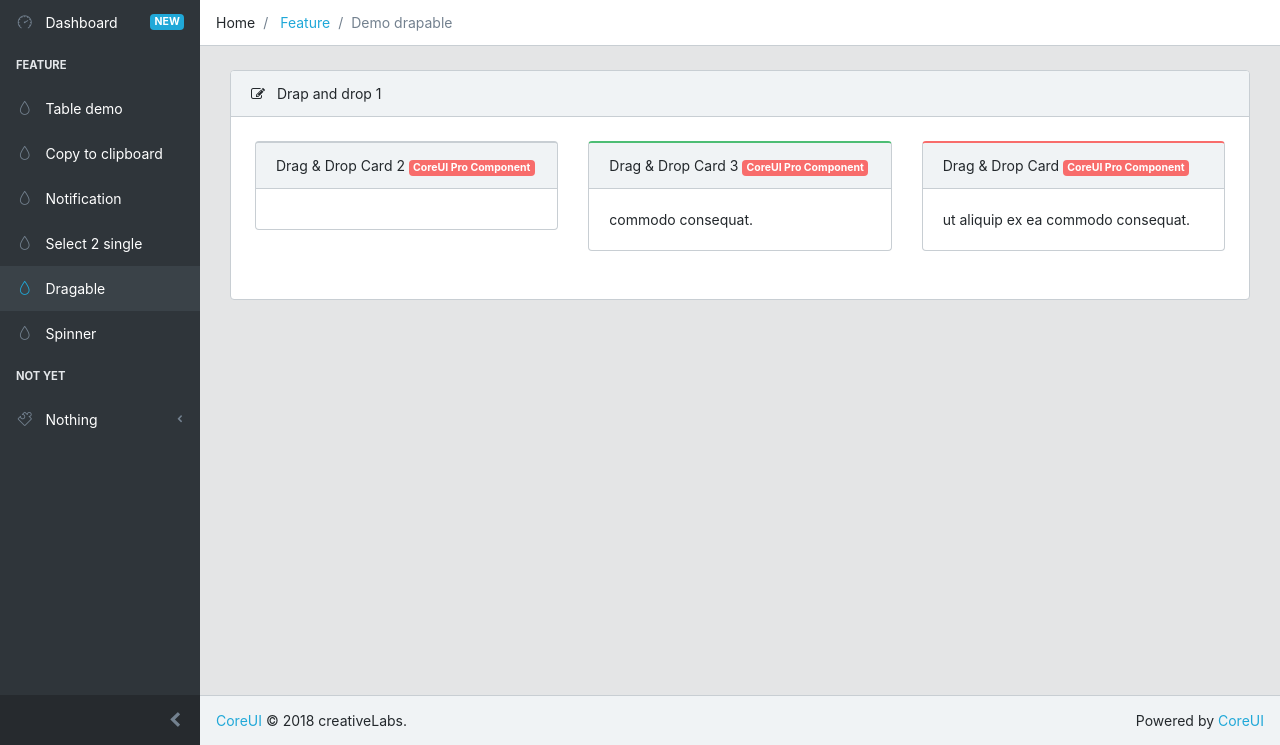
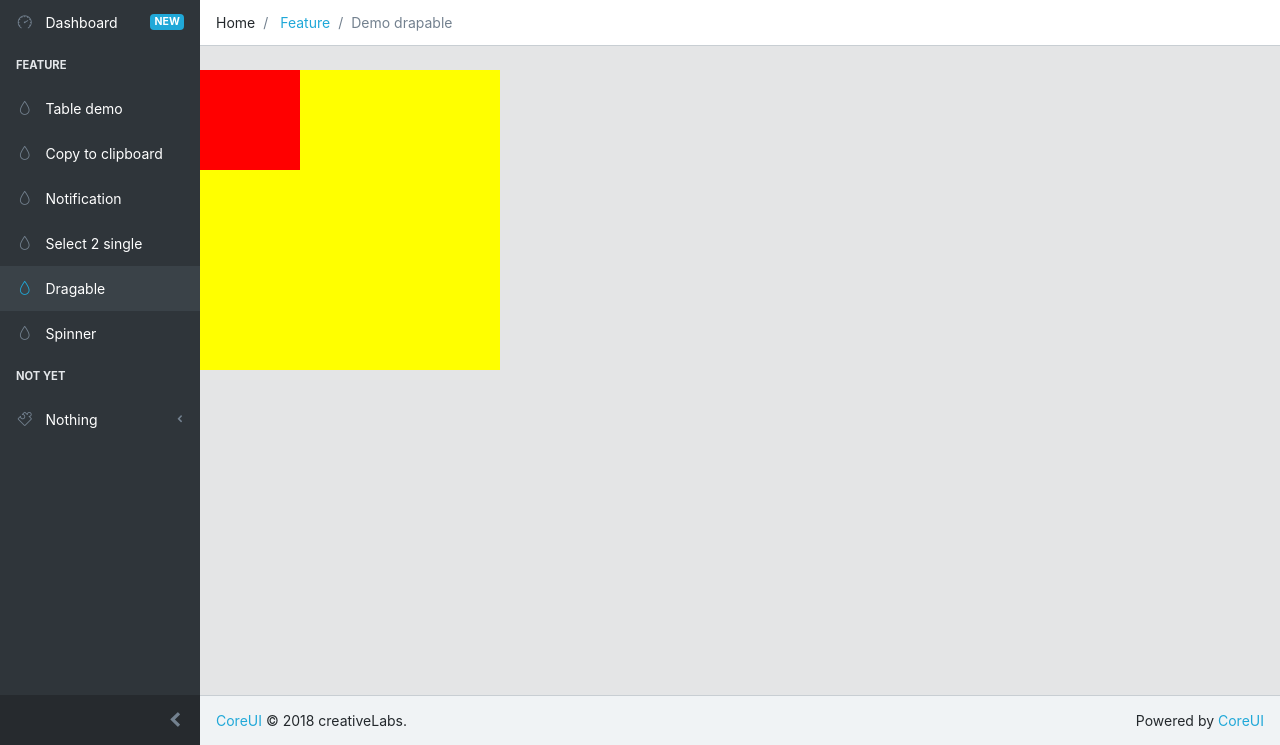
Before and after one commit to nguyenthingoctran/myTL, a Django app: page /home/dragable in a window 1280 px wide. Shown: the part 55-800 px from the top of the page. Run offline with Django 3.2, Linux system fonts and the light colour scheme; some libraries are stand-ins or nearby versions.

Commit message:
29/3/2019

```diff
--- a/templates/html/demoFrontent/dragable.html
+++ b/templates/html/demoFrontent/dragable.html
@@ -14,87 +14,26 @@
 
 {% block content %}
 
-    <div class="container-fluid">
-        <div class="animated fadeIn">
-        <div class="card card-wrapp-all">
-            <div class="card-header">
-                <i class="fa fa-edit"></i> Drap and drop 1
-            </div>
+<div class="PR_draggable" style="width: 300px; height: 300px; background: yellow">
+    <div class="mydraggable" style="width: 100px; height: 100px; background: red">
 
-            <div>
+    </div>
+</div>
 
-            </div class="card-body">
-                <div class="row p-4">
+<script>
+    $(".mydraggable").draggable({
+        //containment : "parent",
+        //scroll: true,
+        //revert : true,
+        //helper : "clone",
+        //axis : "x",
+        drag : function(){
+            $(this).css('background','green');
+        },
+        stop : function(){
+            $(this).css('background', 'purple');
+        }
+    });
+</script>
 
-
-                    <div class="col-md-4">
-                        <div class="row dragdrop" >
-                            <div class="col-md-12">
-                                <div class="card card-accent-secondary" id="ngoctran">
-                                    <div class="card-header drag">Drag & Drop Card 2
-                                        <a class="badge badge-danger" href="https://coreui.io/pro/">CoreUI Pro Component</a>
-                                    </div>
-                                    <div class="card-body"></div>
-                                </div>
-                            </div>
-                        </div>
-                    </div>
-
-                    <div class="col-md-4">
-                        <div class="row dragdrop">
-                            <div class="col-md-12">
-                                <div class="card card-accent-success">
-                                <div class="card-header drag">Drag & Drop Card 3
-                                    <a class="badge badge-danger" href="https://coreui.io/pro/">CoreUI Pro Component</a>
-                                </div>
-                                <div class="card-body">commodo consequat.</div>
-                                </div>
-                            </div>
-                        </div>
-                    </div>
-
-
-                    <div class="col-md-4">
-                        <div class="row dragdrop">
-                            <div class="col-md-12">
-                                <div class="card card-accent-danger">
-                                <div class="card-header drag">Drag & Drop Card
-                                    <a class="badge badge-danger" href="https://coreui.io/pro/">CoreUI Pro Component</a>
-                                </div>
-                                <div class="card-body"> ut aliquip ex ea commodo consequat.</div>
-                                </div>
-                            </div>
-                        </div>
-                    </div>
-                </div>
-            </div>
-
-        </div>
-        </div>
-    </div>
-
-<script type="text/javascript">
-    $(document).ready(function(){
-        var element = '[class*=col]';
-        var handle = '.card-header';
-        var connect = '[class*=col]';
-        $(element).sortable({
-            handle: handle,
-            connectWith: connect,
-            tolerance: 'pointer',
-            forcePlaceholderSize: true,
-            opacity: 0.8,
-            placeholder: 'card-placeholder'
-        }).disableSelection();
-
-        $(element).draggable({
-            start: function() {
-                console.log("bắt đầu thôi")
-            }
-        });
-    });
-
-
-
-</script>
 {% endblock  %}
```
